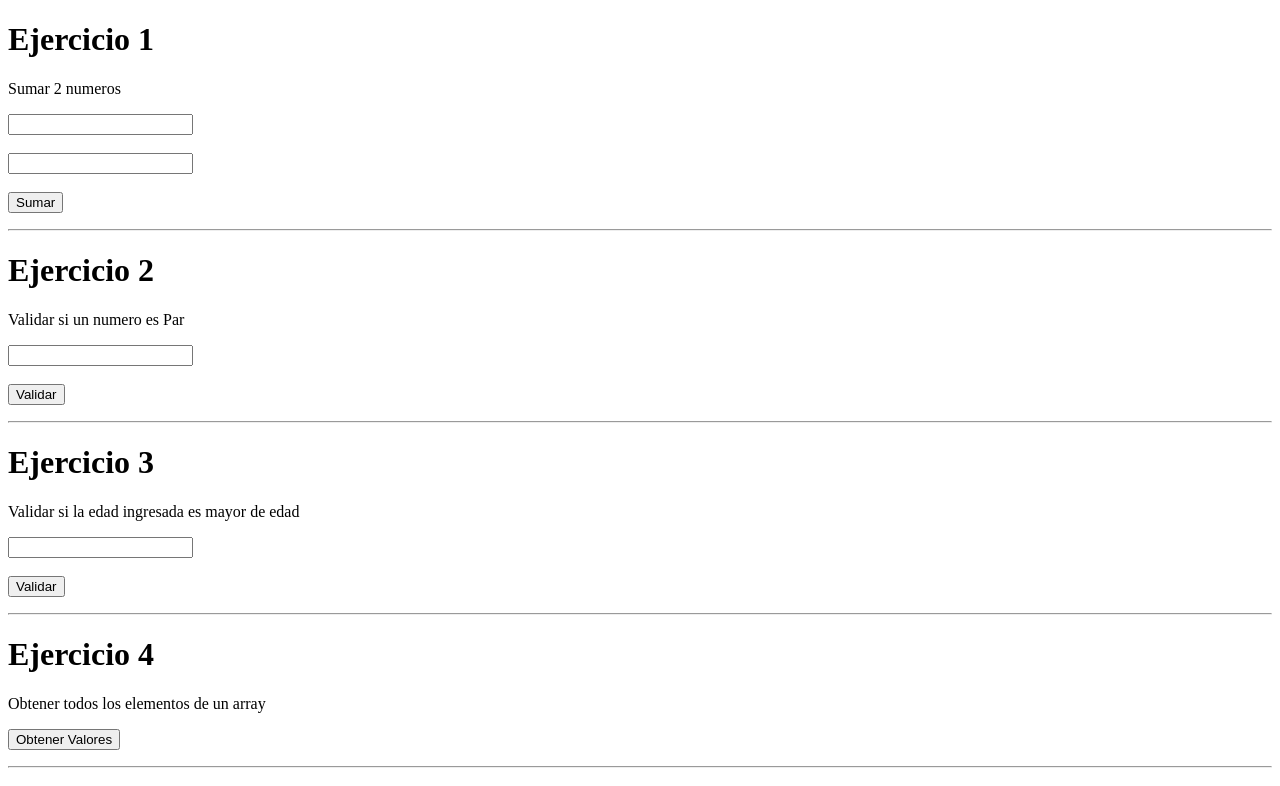
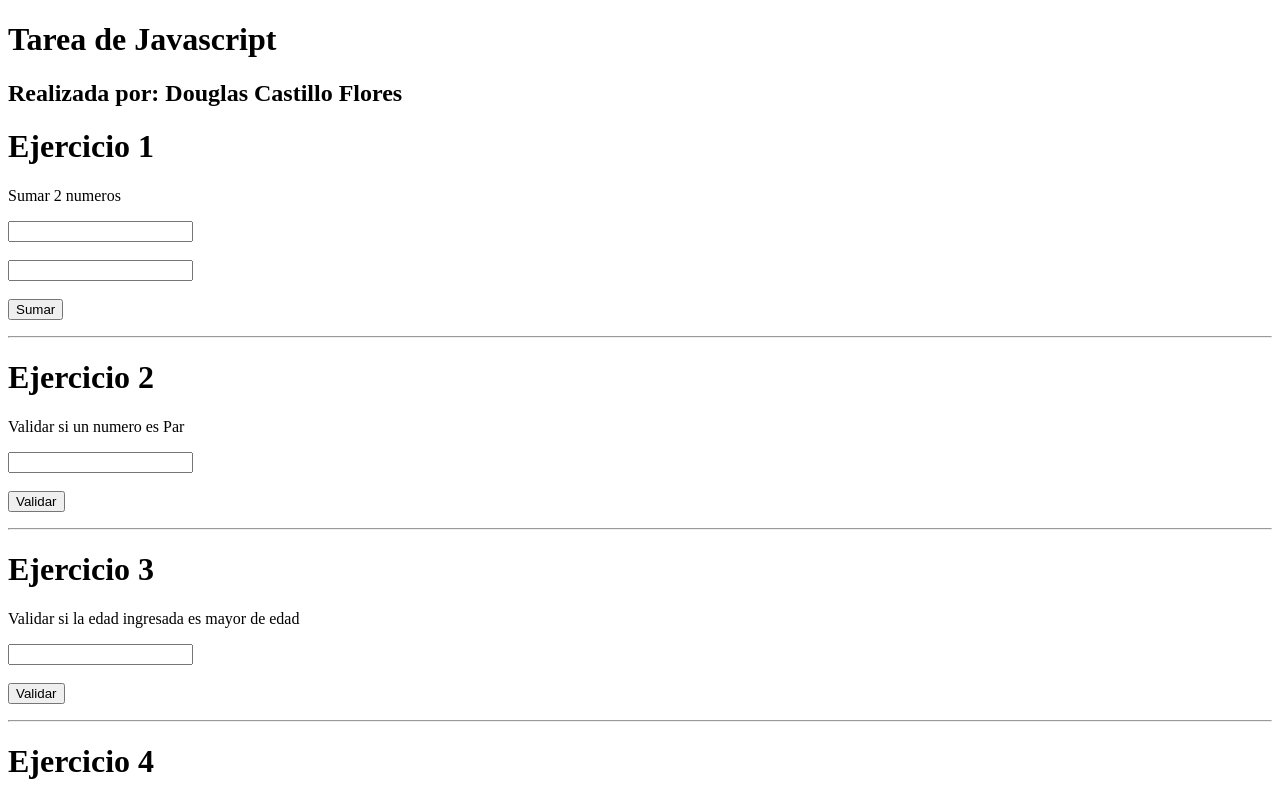
Before and after one commit to dougCast009/TareaJavascript, a plain HTML site: page index.html in a window 1280 px wide. Shown: the top 786 px of the page. Drawn offline with Linux system fonts and the light colour scheme.

Commit message:
Fin de Tarea

```diff
--- a/index.html
+++ b/index.html
@@ -2,6 +2,8 @@
 <html>
 
 <body>
+    <h1>Tarea de Javascript</h1>
+    <h2>Realizada por: Douglas Castillo Flores</h2>
     <div class="ejercicio1">
         <h1>Ejercicio 1</h1>
         <p>Sumar 2 numeros</p>
```
